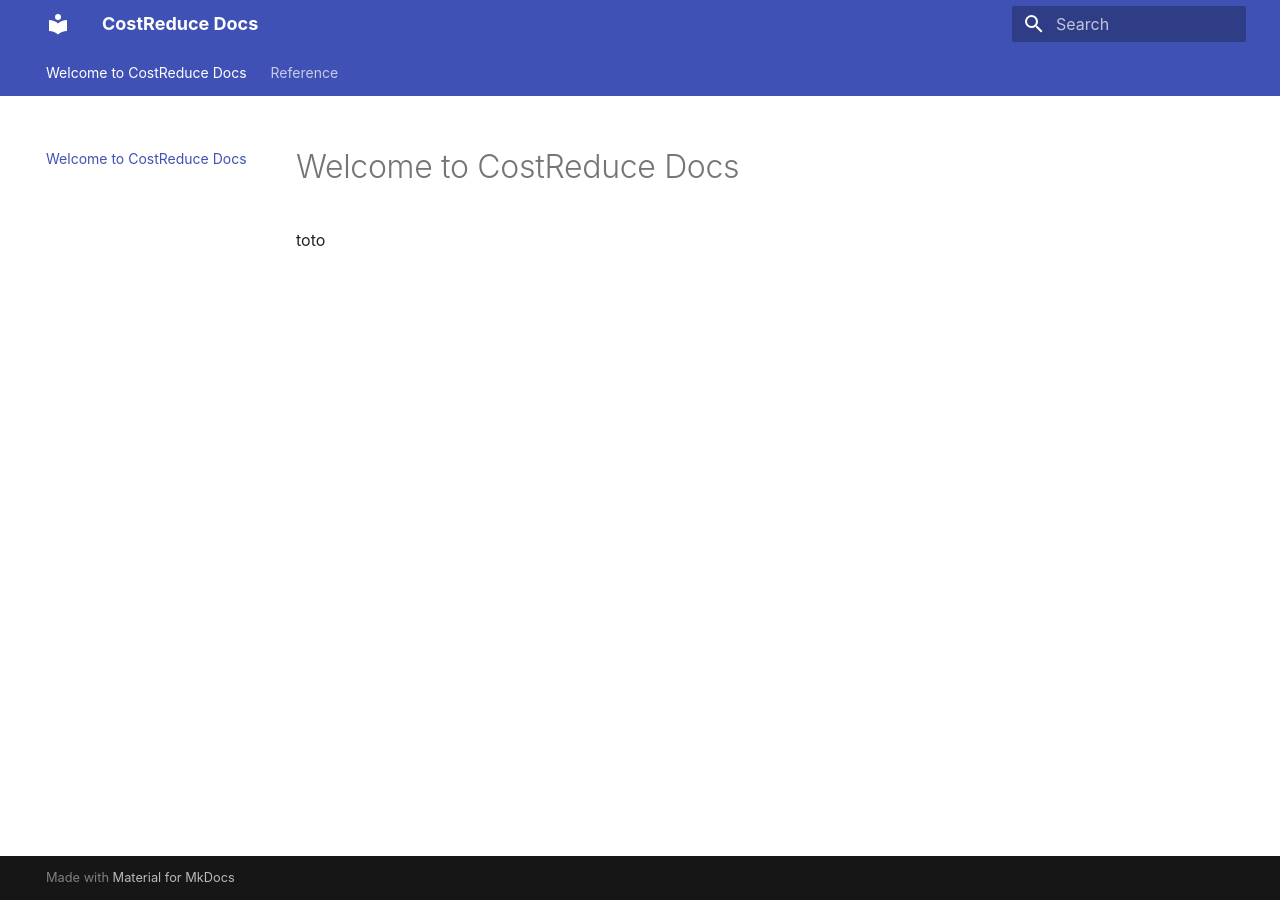
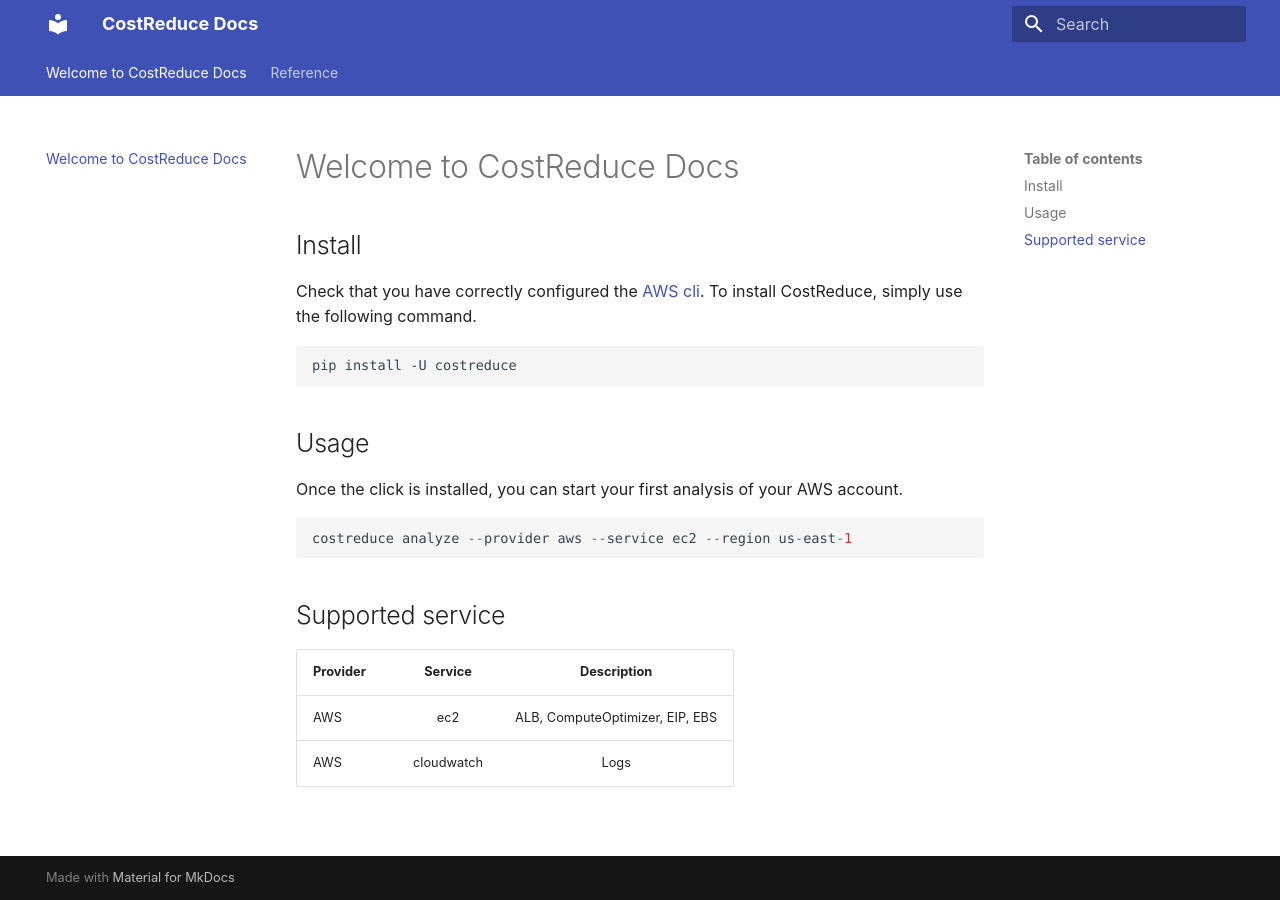
Before and after one commit to CostReduce/cli, an MkDocs documentation site: the page built from docs/index.md, in a window 1280 px wide. Built offline with MkDocs 1.6.1 and Material for MkDocs 9.7.7, drawn with Linux system fonts in a browser that asks for light colours.

Commit message:
Improvement Docs

`````diff
--- a/docs/index.md
+++ b/docs/index.md
@@ -1,3 +1,23 @@
 # Welcome to CostReduce Docs
 
-toto
+## Install
+
+Check that you have correctly configured the [AWS cli](https://docs.aws.amazon.com/cli/latest/userguide/cli-chap-configure.html).
+To install CostReduce, simply use the following command.
+````
+pip install -U costreduce
+````
+
+## Usage
+
+Once the click is installed, you can start your first analysis of your AWS account.
+
+````
+costreduce analyze --provider aws --service ec2 --region us-east-1
+````
+
+## Supported service
+| Provider      |     Service     |  Description  |
+| ------------- |: -------------: | : --------- : |
+| AWS           |        ec2      | ALB, ComputeOptimizer, EIP, EBS |
+| AWS           |   cloudwatch    | Logs |
`````
Also changed, not shown: 1 other file.
